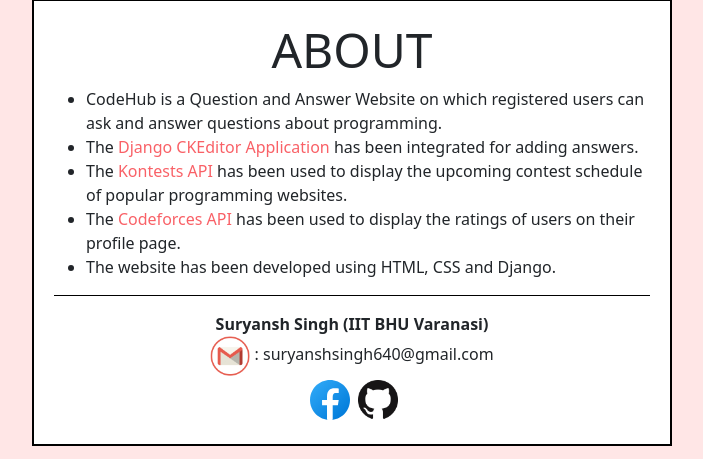
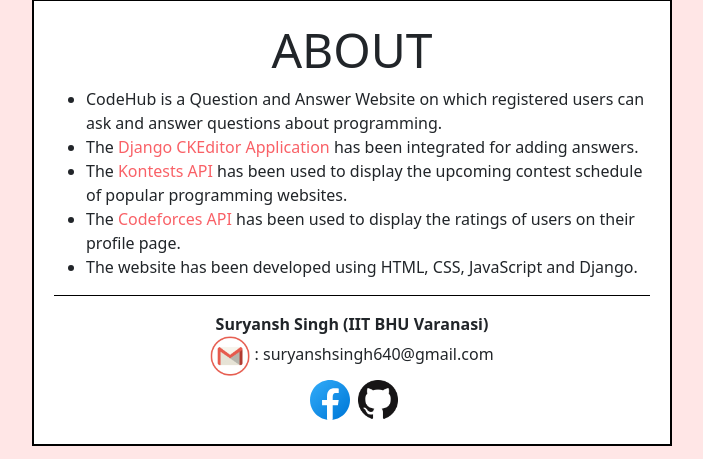
Before and after one commit to decapitator007/CodeHub, a Django app: page /about/ in a window 1280 px wide. Shown: the part 161-620 px from the top of the page, without its empty margins (288-991 px from the left). Run offline with Django 3.2, Linux system fonts and the light colour scheme; some libraries are stand-ins or nearby versions.

Commit message:
Fixed About

```diff
--- a/CodeHub/templates/CodeHub/about.html
+++ b/CodeHub/templates/CodeHub/about.html
@@ -8,7 +8,7 @@
         <li>The <a href="https://django-ckeditor.readthedocs.io/en/latest/" target="_blank">Django CKEditor Application</a> has been integrated for adding answers.</li>
         <li>The <a href="https://kontests.net/api" target="_blank">Kontests API</a> has been used to display the upcoming contest schedule of popular programming websites.</li>
         <li>The <a href="https://codeforces.com/apiHelp" target="_blank">Codeforces API</a> has been used to display the ratings of users on their profile page.</li>
-        <li>The website has been developed using HTML, CSS and Django.</li>
+        <li>The website has been developed using HTML, CSS, JavaScript and Django.</li>
     </ul>
     <hr>
     <div class="center">
```
